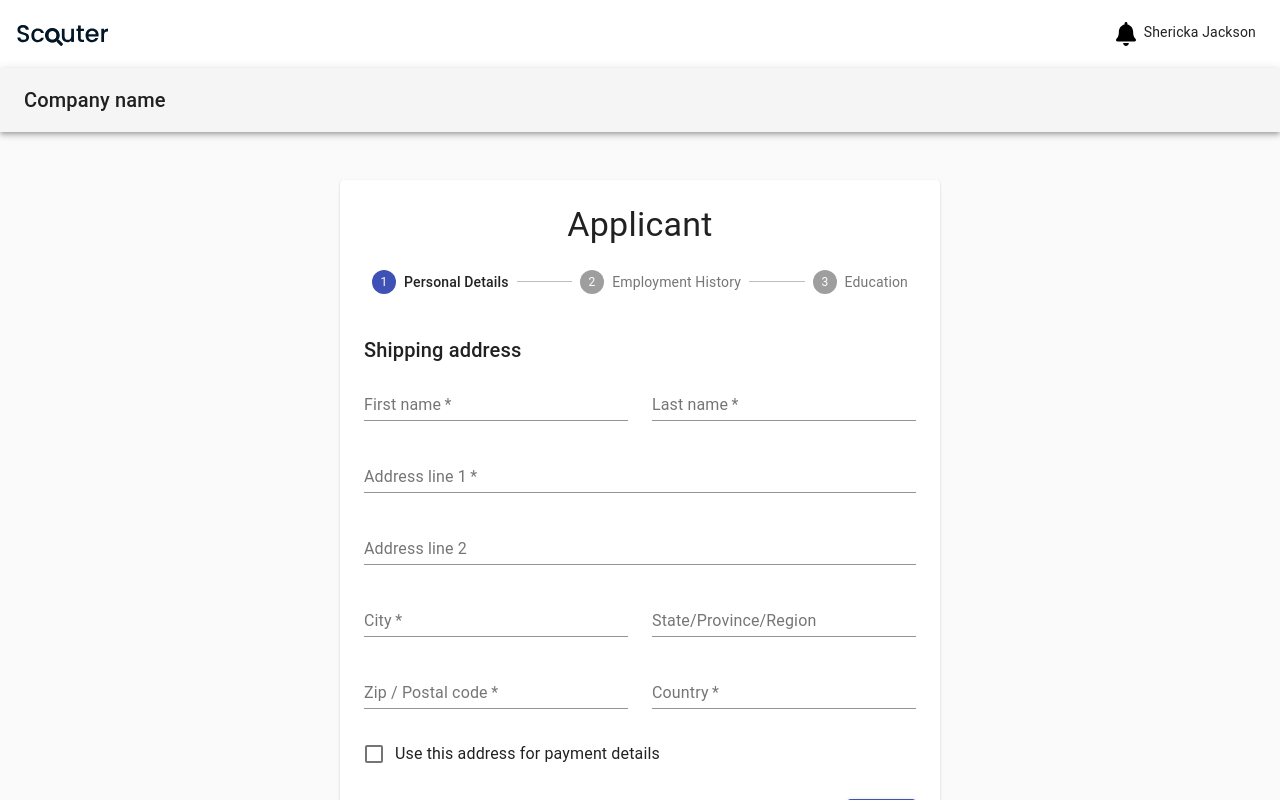
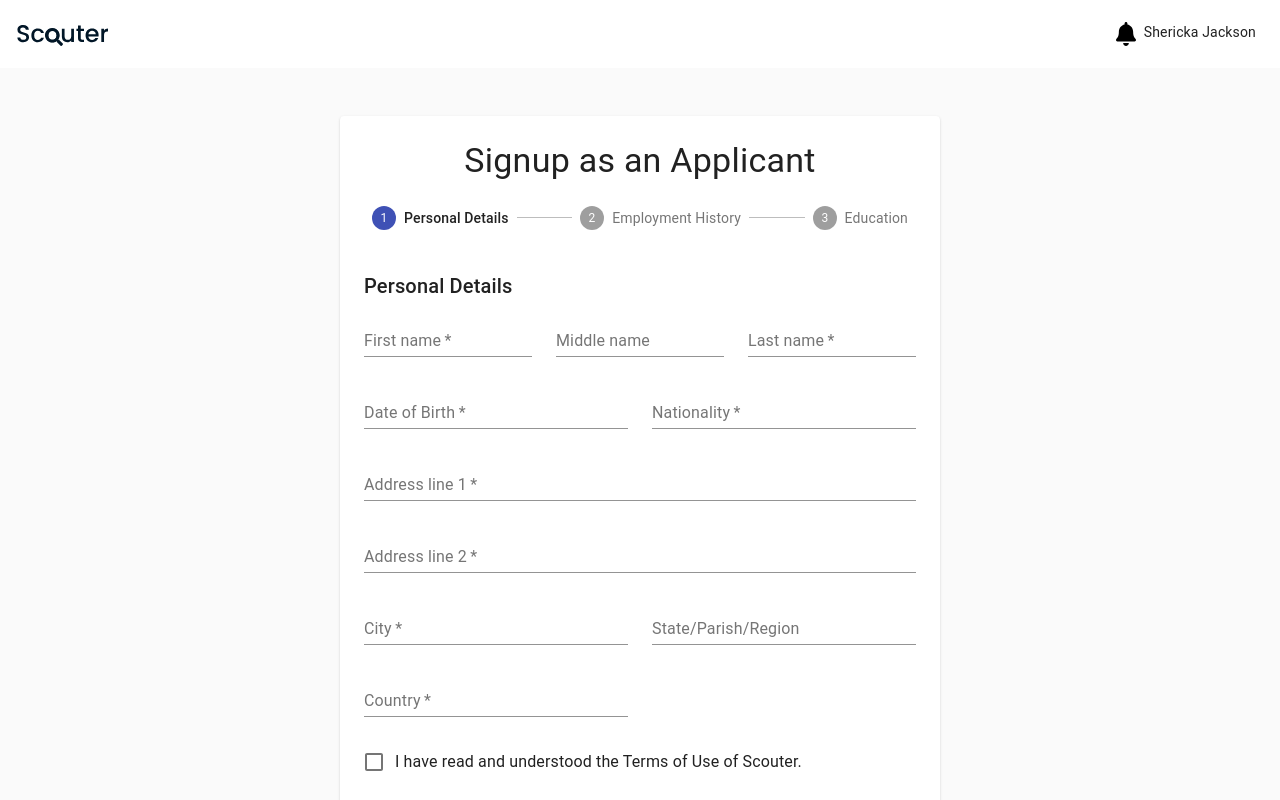
Before and after one commit to shakeanehinds/Scouter-Frontend, a React (Create React App) app: page / in a window 1280 px wide. Built offline with nearby package versions, Linux system fonts and the light colour scheme.

Commit message:
work on application profile

```diff
--- a/src/views/components/EducationForm/index.js
+++ b/src/views/components/EducationForm/index.js
@@ -15,79 +15,50 @@ export function EducationForm() {
                 <Grid item xs={12} sm={6}>
                     <TextField
                         required
-                        id="firstName"
-                        name="firstName"
-                        label="First name"
+                        id="level"
+                        name="level"
+                        label="Education Level"
                         fullWidth
-                        autoComplete="given-name"
+                        autoComplete="COLLEGE"
                     />
                 </Grid>
                 <Grid item xs={12} sm={6}>
                     <TextField
                         required
-                        id="lastName"
-                        name="lastName"
-                        label="Last name"
+                        id="attainment"
+                        name="attainment"
+                        label="Award Conferred"
                         fullWidth
-                        autoComplete="family-name"
+                        autoComplete="DIPLOMA"
+                    />
+                </Grid>
+                <Grid item xs={12} sm={12}>
+                    <TextField
+                        required
+                        id="institution"
+                        name="institution"
+                        label="Institution"
+                        fullWidth
+                        autoComplete="Montego Bay Commuinity College"
                     />
                 </Grid>
                 <Grid item xs={12}>
                     <TextField
-                        required
-                        id="address1"
-                        name="address1"
-                        label="Address line 1"
+                        id="startDate"
+                        name="startDate"
+                        label="Start Date"
                         fullWidth
-                        autoComplete="shipping address-line1"
-                    />
-                </Grid>
-                <Grid item xs={12}>
-                    <TextField
-                        id="address2"
-                        name="address2"
-                        label="Address line 2"
-                        fullWidth
-                        autoComplete="shipping address-line2"
+                        autoComplete="2003-01-03"
                     />
                 </Grid>
                 <Grid item xs={12} sm={6}>
                     <TextField
                         required
-                        id="city"
-                        name="city"
-                        label="City"
+                        id="endDate"
+                        name="endDate"
+                        label="End Date"
                         fullWidth
-                        autoComplete="shipping address-level2"
-                    />
-                </Grid>
-                <Grid item xs={12} sm={6}>
-                    <TextField id="state" name="state" label="State/Province/Region" fullWidth />
-                </Grid>
-                <Grid item xs={12} sm={6}>
-                    <TextField
-                        required
-                        id="zip"
-                        name="zip"
-                        label="Zip / Postal code"
-                        fullWidth
-                        autoComplete="shipping postal-code"
-                    />
-                </Grid>
-                <Grid item xs={12} sm={6}>
-                    <TextField
-                        required
-                        id="country"
-                        name="country"
-                        label="Country"
-                        fullWidth
-                        autoComplete="shipping country"
-                    />
-                </Grid>
-                <Grid item xs={12}>
-                    <FormControlLabel
-                        control={<Checkbox color="secondary" name="saveAddress" value="yes" />}
-                        label="Use this address for payment details"
+                        autoComplete="2005-07-07"
                     />
                 </Grid>
             </Grid>
--- a/src/views/components/EmploymentHistoryForm/index.js
+++ b/src/views/components/EmploymentHistoryForm/index.js
@@ -4,90 +4,88 @@ import Typography from '@material-ui/core/Typography';
 import TextField from '@material-ui/core/TextField';
 import FormControlLabel from '@material-ui/core/FormControlLabel';
 import Checkbox from '@material-ui/core/Checkbox';
+import Button from '@material-ui/core/Button';
+import Icon from '@material-ui/core/Icon';
+import { DragHandle } from '@material-ui/icons';
 
-export function EmploymentHistoryForm() {
+export const EmploymentHistoryForm = () => {
+    const generateWorkHistoryId = () => {
+        const numHistory = document.body.querySelector('[id="employmentContainer"]')
+    }
+    const handleAddWorkHistory = () => {
+        const workHistoryId = generateWorkHistoryId();
+    }
+
     return (
         <React.Fragment>
             <Typography variant="h6" gutterBottom>
                 Employment History
             </Typography>
+            <div id="employmentContainer">
+                {/* <Grid item xs={12} sm={12}>
+                    <Button
+                        variant="contained"
+                        color="primary"
+                        onClick={handleAddWorkHistory}>
+                        <Icon color="primary">add</Icon>
+                        Add New Work History
+                    </Button>
+    </Grid>*/}
+            </div>
             <Grid container spacing={3}>
+                <Grid item xs={12} sm={12}>
+                    <TextField
+                        id="employmentStatus"
+                        name="employmentStatus"
+                        label="Current Employment Status"
+                        fullWidth />
+                </Grid>
                 <Grid item xs={12} sm={6}>
                     <TextField
                         required
-                        id="firstName"
-                        name="firstName"
-                        label="First name"
+                        id="placeOfEmployment"
+                        name="placeOfEmployment"
+                        label="Place of Employment"
                         fullWidth
-                        autoComplete="given-name"
+                        autoComplete="Sure-fix Software Solutions"
                     />
                 </Grid>
                 <Grid item xs={12} sm={6}>
                     <TextField
                         required
-                        id="lastName"
-                        name="lastName"
-                        label="Last name"
+                        id="employmentType"
+                        name="employmentType"
+                        label="Employment Type"
                         fullWidth
-                        autoComplete="family-name"
+                        autoComplete="FULL_TIME"
                     />
                 </Grid>
                 <Grid item xs={12}>
                     <TextField
                         required
-                        id="address1"
-                        name="address1"
-                        label="Address line 1"
+                        id="employmentStartDate"
+                        name="employmentStartDate"
+                        label="Start Date"
                         fullWidth
-                        autoComplete="shipping address-line1"
+                        autoComplete="2011-01-03"
                     />
                 </Grid>
                 <Grid item xs={12}>
                     <TextField
-                        id="address2"
-                        name="address2"
-                        label="Address line 2"
+                        id="employmentEndDate"
+                        name="employmentEndDate"
+                        label="End Date"
                         fullWidth
-                        autoComplete="shipping address-line2"
                     />
                 </Grid>
-                <Grid item xs={12} sm={6}>
+                <Grid item xs={12} sm={12}>
                     <TextField
                         required
-                        id="city"
-                        name="city"
-                        label="City"
+                        id="remarks"
+                        name="remarks"
+                        label="Comments"
                         fullWidth
-                        autoComplete="shipping address-level2"
-                    />
-                </Grid>
-                <Grid item xs={12} sm={6}>
-                    <TextField id="state" name="state" label="State/Province/Region" fullWidth />
-                </Grid>
-                <Grid item xs={12} sm={6}>
-                    <TextField
-                        required
-                        id="zip"
-                        name="zip"
-                        label="Zip / Postal code"
-                        fullWidth
-                        autoComplete="shipping postal-code"
-                    />
-                </Grid>
-                <Grid item xs={12} sm={6}>
-                    <TextField
-                        required
-                        id="country"
-                        name="country"
-                        label="Country"
-                        fullWidth
-                        autoComplete="shipping country"
-                    />
-                </Grid>
-                <Grid item xs={12}>
-                    <FormControlLabel
-                        control={<Checkbox color="secondary" name="saveAddress" value="yes" />}
-                        label="Use this address for payment details"
+                        autoComplete="It was a good working experience"
                     />
                 </Grid>
             </Grid>
--- a/src/views/components/PersonalDetailsForm/index.js
+++ b/src/views/components/PersonalDetailsForm/index.js
@@ -9,10 +9,10 @@ export function PersonalDetailsForm() {
     return (
         <React.Fragment>
             <Typography variant="h6" gutterBottom>
-                Shipping address
+                Personal Details
             </Typography>
             <Grid container spacing={3}>
-                <Grid item xs={12} sm={6}>
+                <Grid item xs={12} sm={4}>
                     <TextField
                         required
                         id="firstName"
@@ -22,7 +22,16 @@ export function PersonalDetailsForm() {
                         autoComplete="given-name"
                     />
                 </Grid>
-                <Grid item xs={12} sm={6}>
+                <Grid item xs={12} sm={4}>
+                    <TextField
+                        id="middleName"
+                        name="middleName"
+                        label="Middle name"
+                        fullWidth
+                        autoComplete="family-name"
+                    />
+                </Grid>
+                <Grid item xs={12} sm={4}>
                     <TextField
                         required
                         id="lastName"
@@ -32,23 +41,42 @@ export function PersonalDetailsForm() {
                         autoComplete="family-name"
                     />
                 </Grid>
-                <Grid item xs={12}>
+                <Grid item xs={12} sm={6}>
                     <TextField
                         required
-                        id="address1"
-                        name="address1"
-                        label="Address line 1"
+                        id="dob"
+                        name="dateOfBirth"
+                        label="Date of Birth"
                         fullWidth
-                        autoComplete="shipping address-line1"
+                        autoComplete="dd/mm/yyyy"
+                    />
+                </Grid>
+                <Grid item xs={12} sm={6}>
+                    <TextField
+                        required
+                        id="nationality"
+                        name="nationality"
+                        label="Nationality"
+                        fullWidth
+                        autoComplete="Jamaican"
                     />
                 </Grid>
                 <Grid item xs={12}>
                     <TextField
-                        id="address2"
-                        name="address2"
+                        required
+                        id="streetNumber"
+                        name="streetNumber"
+                        label="Address line 1"
+                        fullWidth
+                    />
+                </Grid>
+                <Grid item xs={12}>
+                    <TextField
+                        required
+                        id="streetName"
+                        name="streetName"
                         label="Address line 2"
                         fullWidth
-                        autoComplete="shipping address-line2"
                     />
                 </Grid>
                 <Grid item xs={12} sm={6}>
@@ -58,21 +86,14 @@ export function PersonalDetailsForm() {
                         name="city"
                         label="City"
                         fullWidth
-                        autoComplete="shipping address-level2"
                     />
                 </Grid>
                 <Grid item xs={12} sm={6}>
-                    <TextField id="state" name="state" label="State/Province/Region" fullWidth />
-                </Grid>
-                <Grid item xs={12} sm={6}>
                     <TextField
-                        required
-                        id="zip"
-                        name="zip"
-                        label="Zip / Postal code"
-                        fullWidth
-                        autoComplete="shipping postal-code"
-                    />
+                        id="parish"
+                        name="county"
+                        label="State/Parish/Region"
+                        fullWidth />
                 </Grid>
                 <Grid item xs={12} sm={6}>
                     <TextField
@@ -81,13 +102,12 @@ export function PersonalDetailsForm() {
                         name="country"
                         label="Country"
                         fullWidth
-                        autoComplete="shipping country"
                     />
                 </Grid>
                 <Grid item xs={12}>
                     <FormControlLabel
-                        control={<Checkbox color="secondary" name="saveAddress" value="yes" />}
-                        label="Use this address for payment details"
+                        control={<Checkbox color="secondary" name="saveAgreement" value="yes" />}
+                        label="I have read and understood the Terms of Use of Scouter."
                     />
                 </Grid>
             </Grid>
--- a/src/views/pages/applicant-signup/index.js
+++ b/src/views/pages/applicant-signup/index.js
@@ -10,16 +10,18 @@ import StepLabel from '@material-ui/core/StepLabel';
 import Button from '@material-ui/core/Button';
 import Link from '@material-ui/core/Link';
 import Typography from '@material-ui/core/Typography';
-import { PersonalDetailsForm } from '../../components/PersonalDetailsForm/index';
+import { PersonalDetailsForm } from '../../components/PersonalDetailsForm/';
+import { signupAsApplicant } from '../../../api/home-api';
 import { EmploymentHistoryForm } from '../../components/EmploymentHistoryForm/index';
 import { EducationForm } from '../../components/EducationForm/index';
+import { useForm } from "react-hook-form";
 
 function Copyright() {
     return (
         <Typography variant="body2" color="textSecondary" align="center">
             {'Copyright © '}
             <Link color="inherit" href="https://material-ui.com/">
-                Your Website
+                Scouter
             </Link>{' '}
             {new Date().getFullYear()}
             {'.'}
@@ -80,11 +82,15 @@ function getStepContent(step) {
 }
 
 export function ApplicantSignup() {
+    const { handleSubmit } = useForm();
+    const onSubmit = values => signupAsApplicant(values);
+
     const classes = useStyles();
     const [activeStep, setActiveStep] = React.useState(0);
 
     const handleNext = () => {
         setActiveStep(activeStep + 1);
+
     };
 
     const handleBack = () => {
@@ -94,18 +100,12 @@ export function ApplicantSignup() {
     return (
         <React.Fragment>
             <CssBaseline />
-            <AppBar position="absolute" color="default" className={classes.appBar}>
-                <Toolbar>
-                    <Typography variant="h6" color="inherit" noWrap>
-                        Company name
-                    </Typography>
-                </Toolbar>
-            </AppBar>
             <main className={classes.layout}>
                 <Paper className={classes.paper}>
                     <Typography component="h1" variant="h4" align="center">
-                        Applicant
+                        Signup as an Applicant
                     </Typography>
+                    <form onSubmit={handleSubmit(onSubmit)}>
                     <Stepper activeStep={activeStep} className={classes.stepper}>
                         {steps.map((label) => (
                             <Step key={label}>
@@ -116,12 +116,12 @@ export function ApplicantSignup() {
                     <React.Fragment>
                         {activeStep === steps.length ? (
                             <React.Fragment>
+
                                 <Typography variant="h5" gutterBottom>
-                                    Thank you for your order.
+                                        Thank you for signing up. It's time to reap rewards!
                                 </Typography>
                                 <Typography variant="subtitle1">
-                                    Your profile. We have emailed your order confirmation, and will
-                                    send you an update when your order has shipped.
+                                        With your new scouter account, you can now view job recommendations based on your skillset. Click 'Update Profile' from Profile at anytime to update your profile.
                                 </Typography>
                             </React.Fragment>
                         ) : (
@@ -136,15 +136,17 @@ export function ApplicantSignup() {
                                     <Button
                                         variant="contained"
                                         color="primary"
+                                                type="submit"
                                         onClick={handleNext}
                                         className={classes.button}
                                     >
-                                        {activeStep === steps.length - 1 ? 'Place order' : 'Next'}
+                                                {activeStep === steps.length - 1 ? 'Complete Signup' : 'Next'}
                                     </Button>
                                 </div>
                             </React.Fragment>
                         )}
                     </React.Fragment>
+                    </form>
                 </Paper>
                 <Copyright />
             </main>
```
Also changed, not shown: package.json (+23 -21 lines), 1 other file (tests, documents, lock files or other folders).
